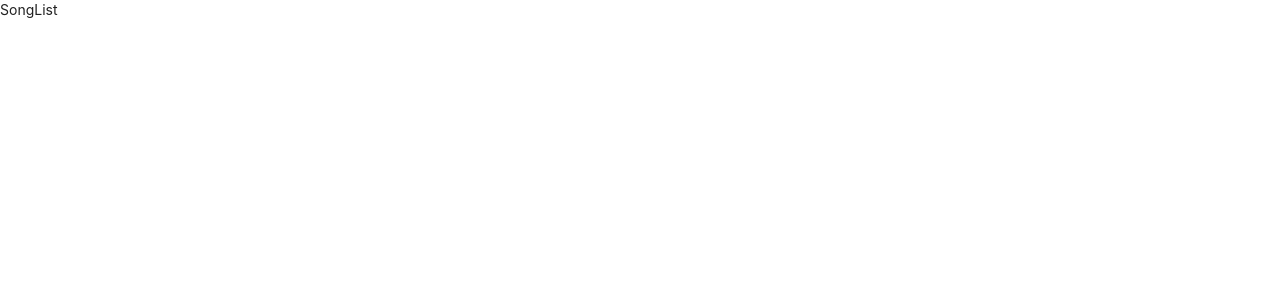
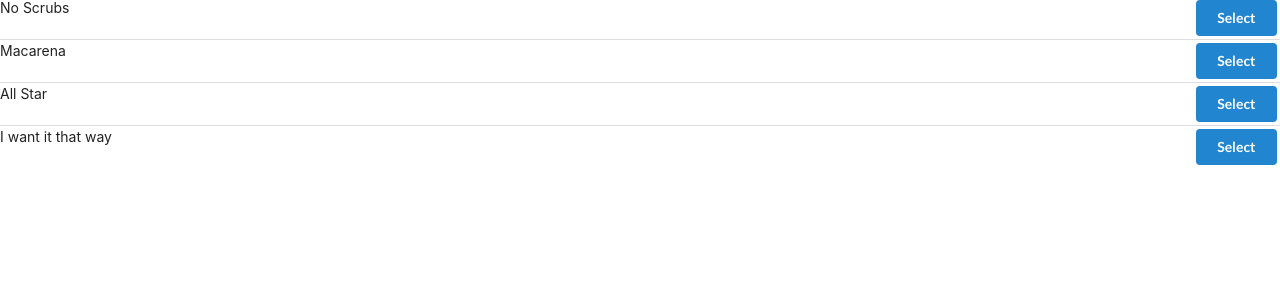
Before and after one commit to JoaoSousaJS/Redux_1, a React (Create React App) app: page / in a window 1280 px wide. Shown: the top 300 px of the page. Built offline with nearby package versions, Linux system fonts and the light colour scheme.

Commit message:
feat: render the song list

```diff
--- a/src/components/SongList/index.tsx
+++ b/src/components/SongList/index.tsx
@@ -2,8 +2,19 @@ import { ConnectedProps } from 'react-redux'
 import { connector } from '../../reducers/songs'
 
 const SongList = (props: ConnectedProps<typeof connector>) => {
-  console.log(props)
-  return <div>SongList</div>
+  const renderList = () => {
+    return props.songs.map((song) => {
+      return (
+        <div className="item" key={song.title}>
+          <div className="right floated content">
+            <button className="ui button primary">Select</button>
+          </div>
+          <div className="content">{song.title}</div>
+        </div>
+      )
+    })
+  }
+  return <div className="ui divided list">{renderList()}</div>
 }
 
 export default connector(SongList)
```
